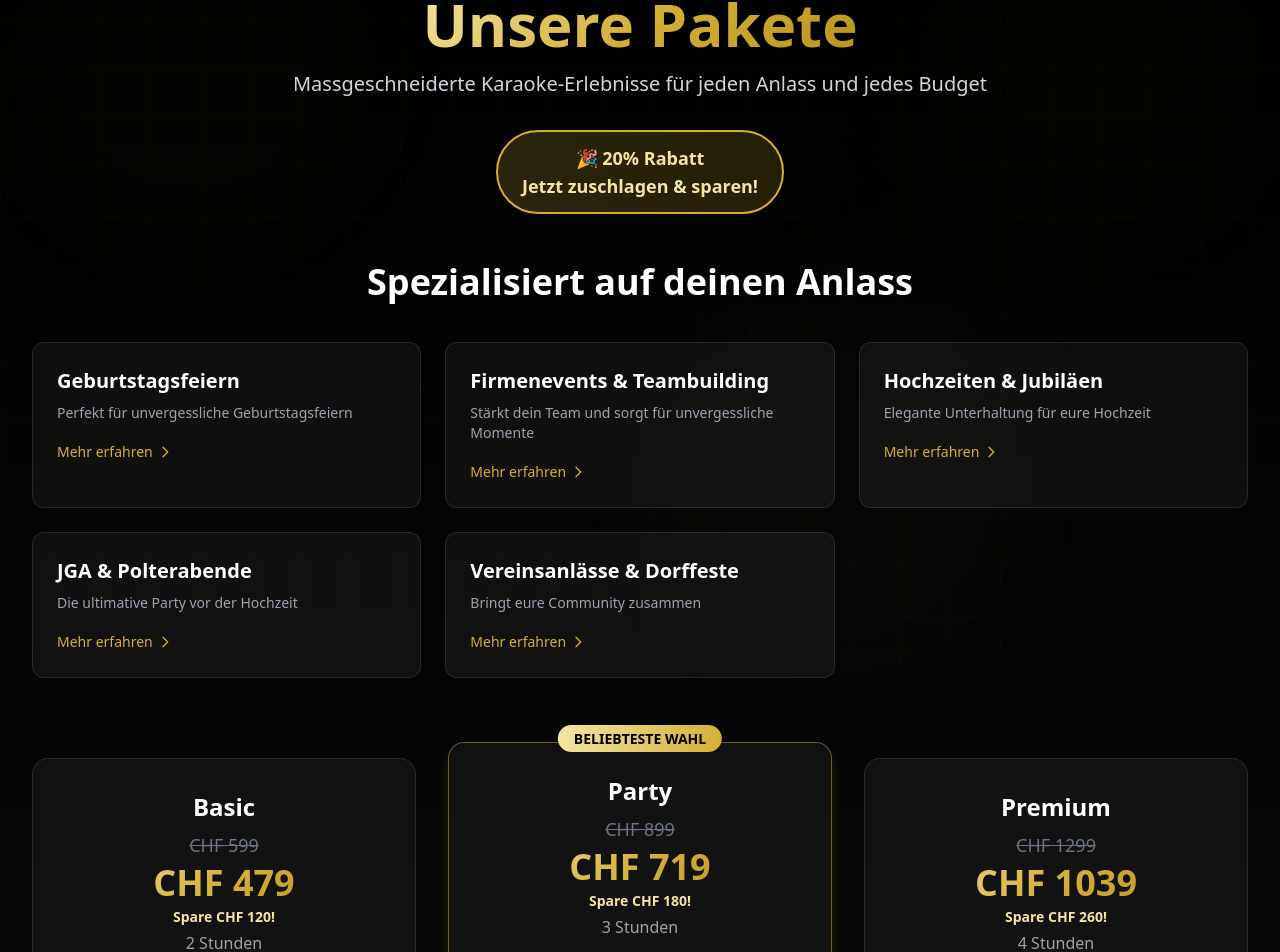
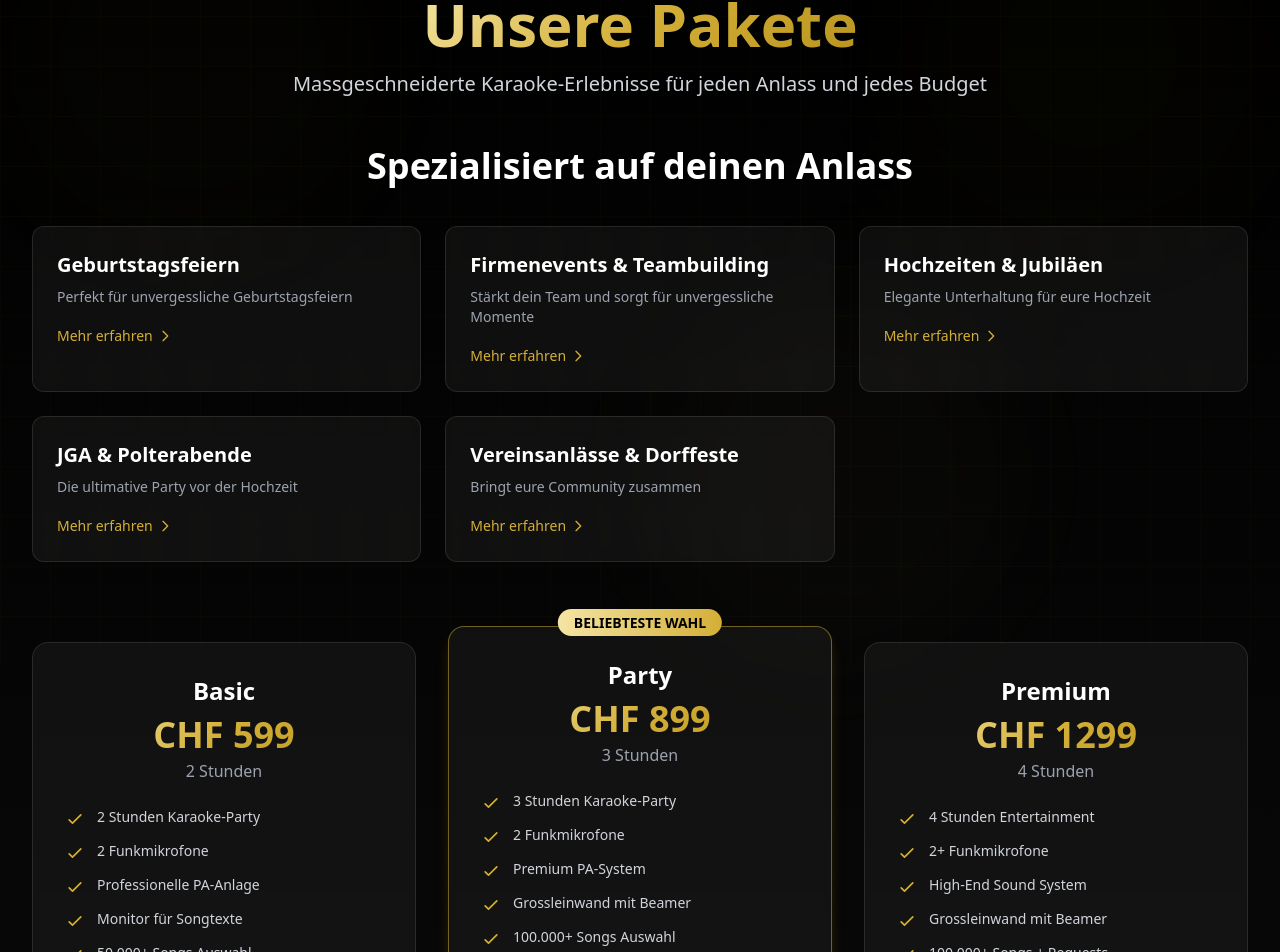
Before and after one commit to cyrillcomposer/zuerioke, a Next.js app: page /angebot in a window 1280 px wide. Shown: the part 134-1086 px from the top of the page. Built offline with nearby package versions, Linux system fonts and the light colour scheme.

Commit message:
Removed holiday promotion

```diff
--- a/pages/angebot/index.tsx
+++ b/pages/angebot/index.tsx
@@ -91,7 +91,7 @@ export default function Angebot() {
                       "name": "Basic Karaoke Paket",
                       "description": "2 Stunden mobile Karaoke mit Grundausstattung"
                     },
-                    "price": "479",
+                    "price": "599",
                     "priceCurrency": "CHF"
                   },
                   {
@@ -101,7 +101,7 @@ export default function Angebot() {
                       "name": "Party Karaoke Paket",
                       "description": "3 Stunden mobile Karaoke mit Beamer und Lichtshow"
                     },
-                    "price": "719",
+                    "price": "899",
                     "priceCurrency": "CHF"
                   },
                   {
@@ -111,7 +111,7 @@ export default function Angebot() {
                       "name": "Premium Karaoke Paket",
                       "description": "4 Stunden mobile Karaoke mit Profi-Equipment"
                     },
-                    "price": "1039",
+                    "price": "1299",
                     "priceCurrency": "CHF"
                   }
                 ]
@@ -134,21 +134,6 @@ export default function Angebot() {
             {t.angebot.subtitle}
           </p>
 
-          {/* Promotional Banner */}
-          {t.angebot.promoBanner && (
-            <motion.div
-              initial={{ opacity: 0, scale: 0.95 }}
-              animate={{ opacity: 1, scale: 1 }}
-              transition={{ delay: 0.3, duration: 0.5 }}
-              className="mt-8 inline-block"
-            >
-              <div className="px-6 py-3 bg-gradient-to-r from-[#D4AF37]/20 to-[#B8941F]/20 border-2 border-[#D4AF37] rounded-full">
-                <p className="text-lg font-semibold text-[#F4E5A3] whitespace-pre-line text-center">
-                  {t.angebot.promoBanner}
-                </p>
-              </div>
-            </motion.div>
-          )}
         </div>
 
         {/* Event Types Section */}
--- a/pages/index.tsx
+++ b/pages/index.tsx
@@ -150,30 +150,6 @@ export default function Home() {
               priority
             />
           </motion.div>
-
-          {/* Promotional Stamp */}
-          {t.home.promoStamp && (
-            <motion.div
-              initial={{ scale: 0, rotate: -12 }}
-              animate={{ scale: 1, rotate: -12 }}
-              transition={{
-                delay: 0.15,
-                duration: 0.5,
-                type: "spring",
-                stiffness: 200
-              }}
-              className="mb-6"
-            >
-              <div className="inline-block relative">
-                <div className="relative px-6 py-3 border-4 border-[#D4AF37] rounded-lg bg-gradient-to-br from-[#D4AF37]/10 to-[#B8941F]/10 backdrop-blur-sm transform -rotate-12 hover:rotate-0 transition-transform duration-300">
-                  <div className="absolute inset-0 border-2 border-[#D4AF37]/40 rounded-lg m-1"></div>
-                  <p className="relative text-base md:text-lg font-bold text-[#F4E5A3] uppercase tracking-wider text-center whitespace-nowrap">
-                    {t.home.promoStamp}
-                  </p>
-                </div>
-              </div>
-            </motion.div>
-          )}
 
           <motion.div
             initial={{ y: 20, opacity: 0 }}
--- a/translations/index.ts
+++ b/translations/index.ts
@@ -327,7 +327,7 @@ export const translations: Record<Language, Translations> = {
 
     home: {
       badge: 'Verfügbar für Events in Zürich',
-      promoStamp: 'Neujahrs-Promotion: Pakete ab CHF 479',
+      promoStamp: '',
       heroTitle1: 'Mobile Karaoke',
       heroTitle2: 'Wir kommen zu dir!',
       heroDescription: 'Verwandeln Sie Ihren Event in eine unvergessliche Karaoke-Party. Wir bringen alles mit: Profi-Equipment, 100.000+ Songs und gute Stimmung - direkt zu Ihrer Location.',
@@ -379,13 +379,12 @@ export const translations: Record<Language, Translations> = {
       title: 'Unsere Pakete',
       subtitle: 'Massgeschneiderte Karaoke-Erlebnisse für jeden Anlass und jedes Budget',
       popular: 'BELIEBTESTE WAHL',
-      promoBanner: '🎉 20% Rabatt\nJetzt zuschlagen & sparen!',
-      savingsText: 'Spare',
+      promoBanner: '',
+      savingsText: '',
       packages: [
         {
           name: 'Basic',
-          price: 'CHF 479',
-          originalPrice: 'CHF 599',
+          price: 'CHF 599',
           duration: '2 Stunden',
           features: [
             '2 Stunden Karaoke-Party',
@@ -399,8 +398,7 @@ export const translations: Record<Language, Translations> = {
         },
         {
           name: 'Party',
-          price: 'CHF 719',
-          originalPrice: 'CHF 899',
+          price: 'CHF 899',
           duration: '3 Stunden',
           features: [
             '3 Stunden Karaoke-Party',
@@ -415,8 +413,7 @@ export const translations: Record<Language, Translations> = {
         },
         {
           name: 'Premium',
-          price: 'CHF 1039',
-          originalPrice: 'CHF 1299',
+          price: 'CHF 1299',
           duration: '4 Stunden',
           features: [
             '4 Stunden Entertainment',
@@ -1148,7 +1145,7 @@ export const translations: Record<Language, Translations> = {
 
     home: {
       badge: 'Available for events in Zurich',
-      promoStamp: 'New Year Promotion: Packages starting at CHF 479',
+      promoStamp: '',
       heroTitle1: 'Mobile Karaoke',
       heroTitle2: "We come to you!",
       heroDescription: 'Transform your event into an unforgettable karaoke party. We bring everything: professional equipment, 100,000+ songs and a great atmosphere - directly to your location.',
@@ -1200,13 +1197,12 @@ export const translations: Record<Language, Translations> = {
       title: 'Our Packages',
       subtitle: 'Tailored karaoke experiences for every occasion and budget',
       popular: 'MOST POPULAR',
-      promoBanner: '🎉 20% Off\nBook now & save!',
-      savingsText: 'Save',
+      promoBanner: '',
+      savingsText: '',
       packages: [
         {
           name: 'Basic',
-          price: 'CHF 479',
-          originalPrice: 'CHF 599',
+          price: 'CHF 599',
           duration: '2 hours',
           features: [
             '2 hours karaoke party',
@@ -1220,8 +1216,7 @@ export const translations: Record<Language, Translations> = {
         },
         {
           name: 'Party',
-          price: 'CHF 719',
-          originalPrice: 'CHF 899',
+          price: 'CHF 899',
           duration: '3 hours',
           features: [
             '3 hours karaoke party',
@@ -1236,8 +1231,7 @@ export const translations: Record<Language, Translations> = {
         },
         {
           name: 'Premium',
-          price: 'CHF 1039',
-          originalPrice: 'CHF 1299',
+          price: 'CHF 1299',
           duration: '4 hours',
           features: [
             '4 hours entertainment',
```
